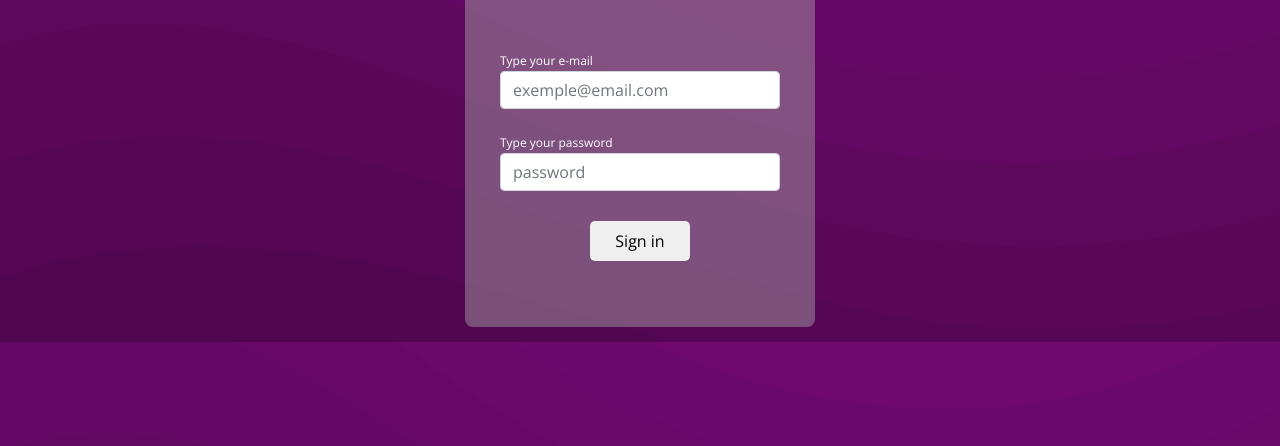
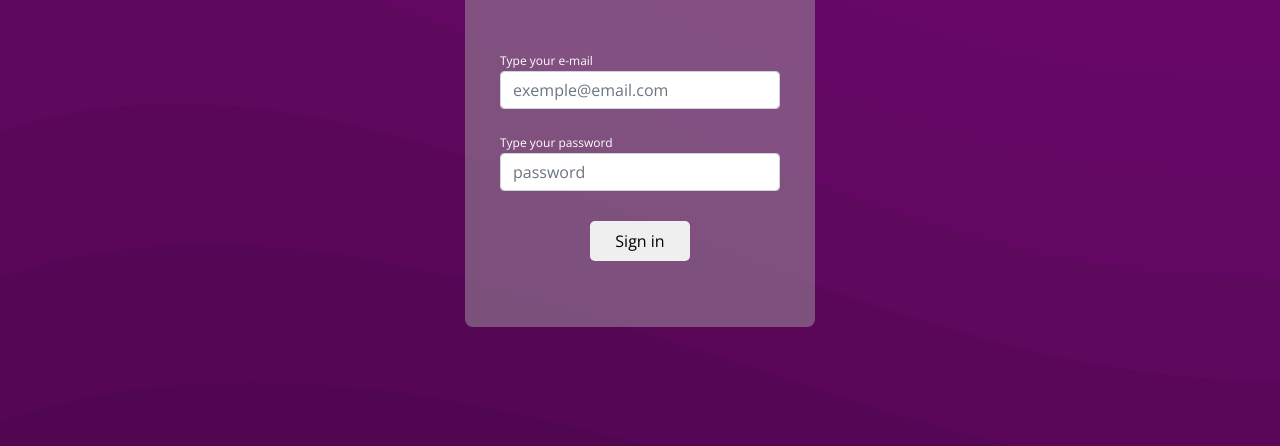
Before and after one commit to barrosgab/login-page, a plain HTML site: page index.html in a window 1280 px wide. Shown: the part 298-744 px from the top of the page. Drawn offline with nearby package versions, Linux system fonts and the light colour scheme.

Commit message:
teste bg-img

```diff
--- a/assets/css/styles.css
+++ b/assets/css/styles.css
@@ -10,8 +10,9 @@
   font-family: 'Open Sans', sans-serif;
 }
 
-body {
-  background-image: url("../img/liquid-cheese.svg");
+section {
+  min-height: 100vh;
+  background-image: url(../img/liquid-cheese.svg);
   background-size: cover;
 }
 
--- a/index.html
+++ b/index.html
@@ -12,13 +12,14 @@
     integrity="sha384-1BmE4kWBq78iYhFldvKuhfTAU6auU8tT94WrHftjDbrCEXSU1oBoqyl2QvZ6jIW3" crossorigin="anonymous">
 
   <link rel="stylesheet" href="assets/css/styles.css">
+
   <link rel="preconnect" href="https://fonts.googleapis.com">
   <link rel="preconnect" href="https://fonts.gstatic.com" crossorigin>
   <link href="https://fonts.googleapis.com/css2?family=Open+Sans&display=swap" rel="stylesheet">
 </head>
 
 <body>
-
+  <section>
     <div class="container-login">
       <div class="card-login">
         <h1>WELCOME</h1>
@@ -38,7 +39,7 @@
         </div>
       </div>
     </div>
-
+  </section>
 </body>
 
 </html>
```
